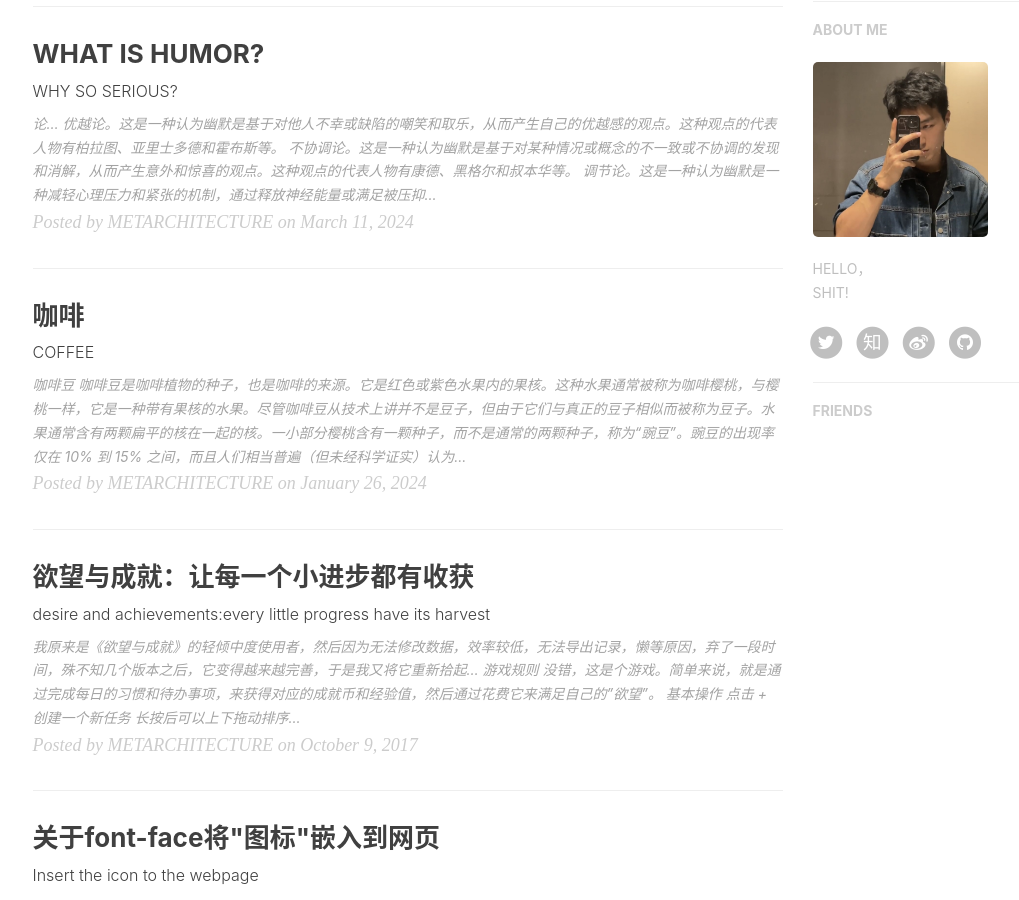
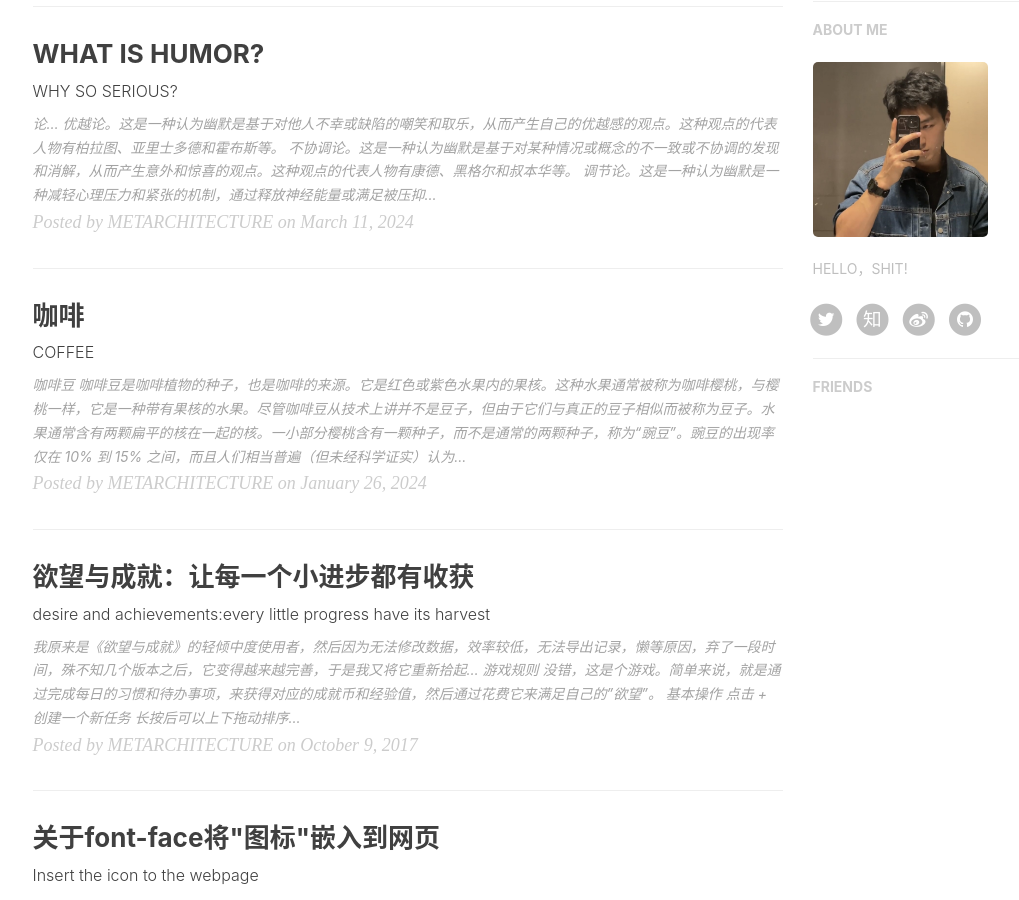
Before and after one commit to METARCHlTECTURE/blog, a Jekyll site: the page built from index.html, in a window 1280 px wide and 900 px high, scrolled down 780 px. Shown: the whole window, without its empty margins (135-1154 px from the left). Built offline with Jekyll 4.4.1, drawn with Linux system fonts in a browser that asks for light colours; nearby versions of some CDN libraries; the list of posts is cut into pages by our own code; comment, search, counter and statistics services are not loaded.

Commit message:
HELLO, SHIT!

```diff
--- a/_config.yml
+++ b/_config.yml
@@ -66,7 +66,7 @@ ga_domain: auto
 
 # Sidebar settings
 sidebar: true                           # whether or not using Sidebar.
-sidebar-about-description: "HELLO，<br>SHIT!"
+sidebar-about-description: "HELLO，SHIT!"  # <br>
 sidebar-avatar: /blog/img/avatar-twist.jpg     # use absolute URL, seeing it's used in both `/` and `/about/`
 
 
--- a/package.json
+++ b/package.json
@@ -1,7 +1,7 @@
 {
     "name": "METARCHITECTURE-BLOG",
     "title": "METARCHITECTURE BLOG",
-    "author": "METARCHITECTURE <1399472841@gmail.com>",
+    "author": "METARCHITECTURE <twistonidea@gmail.com>",
     "version": "1.7.0",
     "homepage": "https://https://metarchltecture.github.io/blog",
     "repository": {
```
Also changed, not shown: 1 other file.
